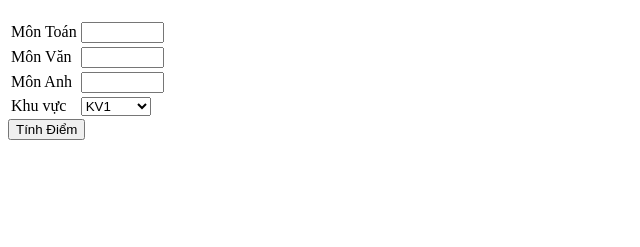
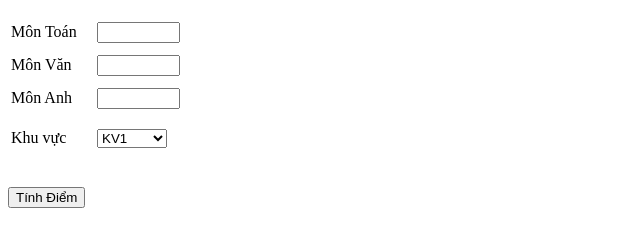
Before and after one commit to huhy1690/CodeGym, a plain HTML site: page Codegym/Bài 8/Tính điểm đại học.html in a window 1280 px wide. Shown: the part 61-308 px from the top of the page, without its empty margins (0-640 px from the left). Drawn offline with Linux system fonts and the light colour scheme.

Commit message:
hoàn thành

```diff
--- a/Codegym/Bài 8/Tính điểm đại học.html
+++ b/Codegym/Bài 8/Tính điểm đại học.html
@@ -7,18 +7,44 @@
 </head>
 <body>
     <h1>Tính điểm DH khối D</h1>
-    <table>
+    <table style="width: 200px;">
         <tr>
             <td>Môn Toán</td>
             <td><input type="text" style="max-width: 75px;"></td>
+            <td></td>
+        </tr>
+        <tr>
+            <td></td>
+        </tr>
+        <tr>
+            <td></td>
         </tr>
         <tr>
             <td>Môn Văn</td>
             <td><input type="text" style="max-width: 75px;"></td>
+            <td></td>
+        </tr>
+        <tr>
+            <td></td>
+        </tr>
+        <tr>
+            <td></td>
         </tr>
         <tr>
             <td>Môn Anh</td>
             <td><input type="text" style="max-width: 75px;"></td>
+        </tr>
+        <tr>
+            <td></td>
+        </tr>
+        <tr>
+            <td></td>
+        </tr>
+         <tr>
+            <td></td>
+        </tr>
+        <tr>
+            <td></td>
         </tr>
         <tr>
             <td>Khu vực</td>
@@ -32,7 +58,8 @@
         </td>
         </tr>
     </table>
-
+    </br>
+    </br>
     <button>Tính Điểm</button>
 
 </html>
```
Also changed, not shown: Codegym/Bài 8/test.html (+1 -0 lines).
